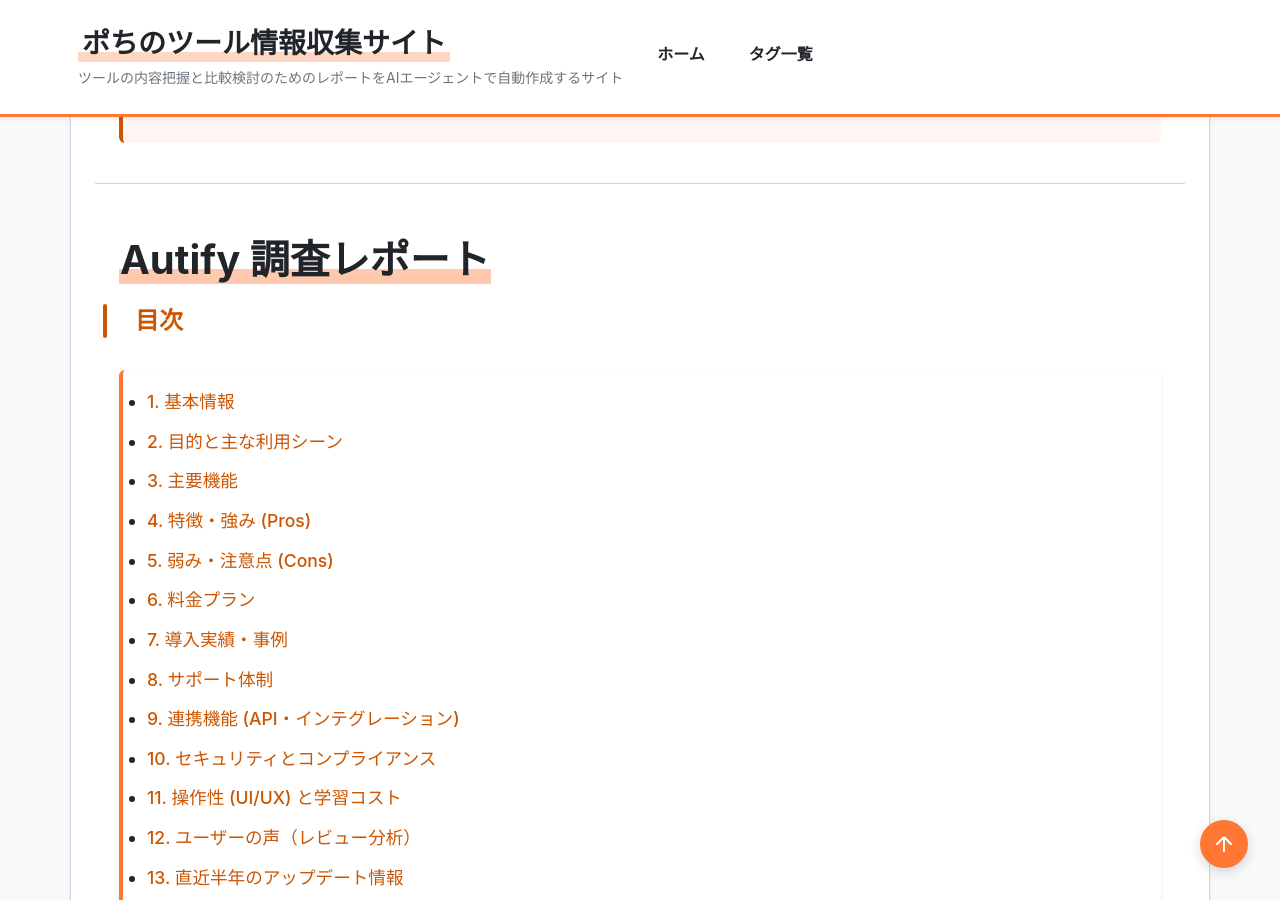
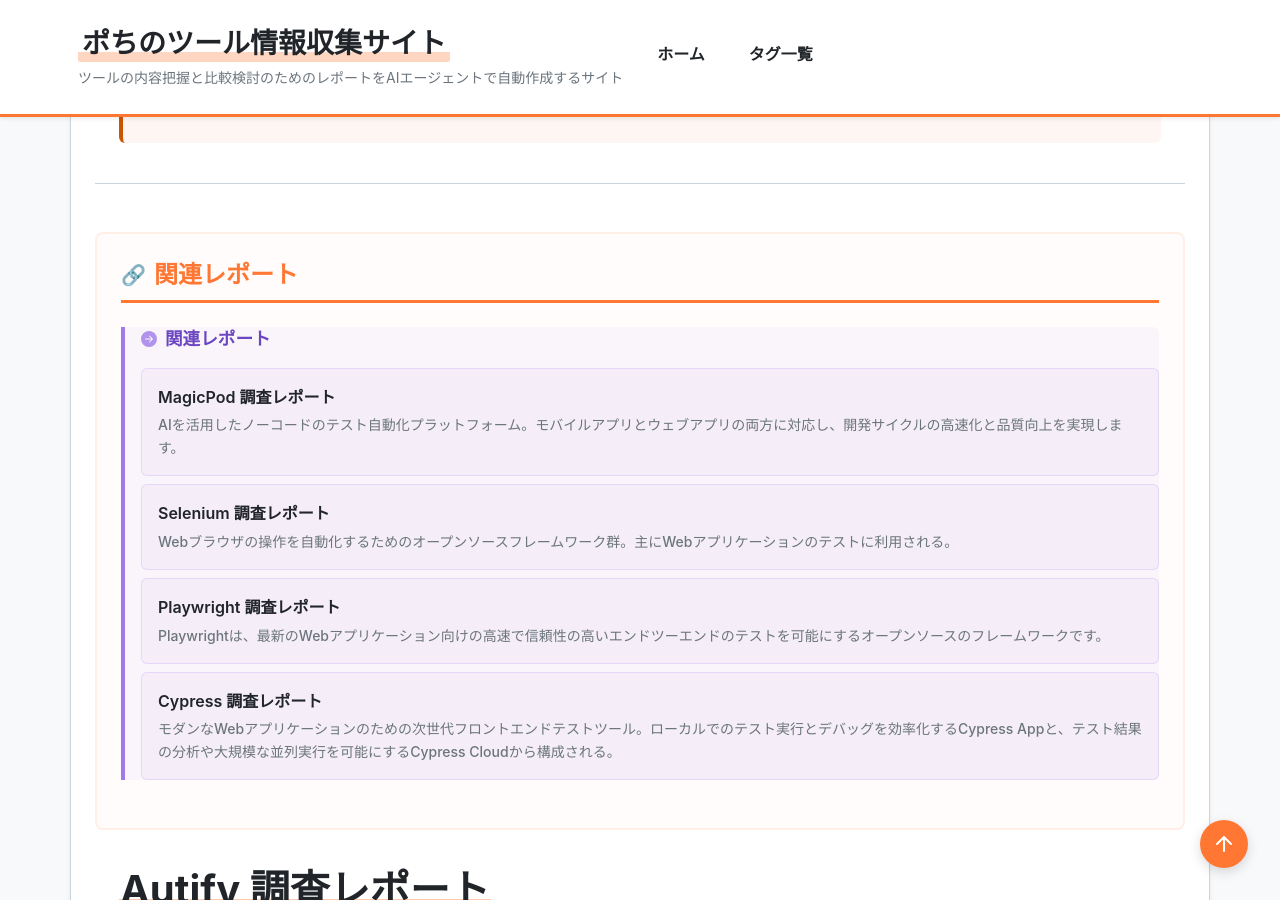
Before and after one commit to aegisfleet/tool-survey-report, a Jekyll site: the page built from _reports/autify.md, in a window 1280 px wide and 900 px high, scrolled down 431 px. Built offline with Jekyll 4.4.1, drawn with Linux system fonts in a browser that asks for light colours.

Commit message:
feat: Organize relationships for QA tools (#119)
This change organizes the relationships for key QA and test automation tools, centered around MagicPod.

- Added `relationships` to `magicpod.md` and `autify.md`.
- Updated `selenium.md`, `cypress.md`, and `playwright.md` to include bidirectional links to MagicPod and Autify.
- This improves the discoverability of related tools on the site.
- Updated the progress log in `task-organizing-category-tags.md`.

Co-authored-by: google-labs-jules[bot] <161369871+google-labs-jules[bot]@users.noreply.github.com>

```diff
--- a/_reports/autify.md
+++ b/_reports/autify.md
@@ -13,6 +13,12 @@ tags:
   - "ノーコード"
   - "品質保証"
 description: "AIを活用したテスト自動化プラットフォーム。ノーコードでのテスト作成、AIによるメンテナンス、モバイルアプリテストなどを提供し、開発の生産性向上を支援します。"
+relationships:
+  related_tools:
+    - "MagicPod"
+    - "Selenium"
+    - "Playwright"
+    - "Cypress"
 ---
 
 # **Autify 調査レポート**
--- a/_reports/magicpod.md
+++ b/_reports/magicpod.md
@@ -13,6 +13,12 @@ tags:
   - "ノーコード"
   - "モバイルテスト"
 description: "AIを活用したノーコードのテスト自動化プラットフォーム。モバイルアプリとウェブアプリの両方に対応し、開発サイクルの高速化と品質向上を実現します。"
+relationships:
+  related_tools:
+    - "Autify"
+    - "Selenium"
+    - "Playwright"
+    - "Cypress"
 ---
 
 # **MagicPod 調査レポート**
```
Also changed, not shown: _reports/cypress.md (+2 -0 lines), _reports/playwright.md (+2 -0 lines), _reports/selenium.md (+2 -0 lines), task-organizing-category-tags.md (+11 -0 lines).
